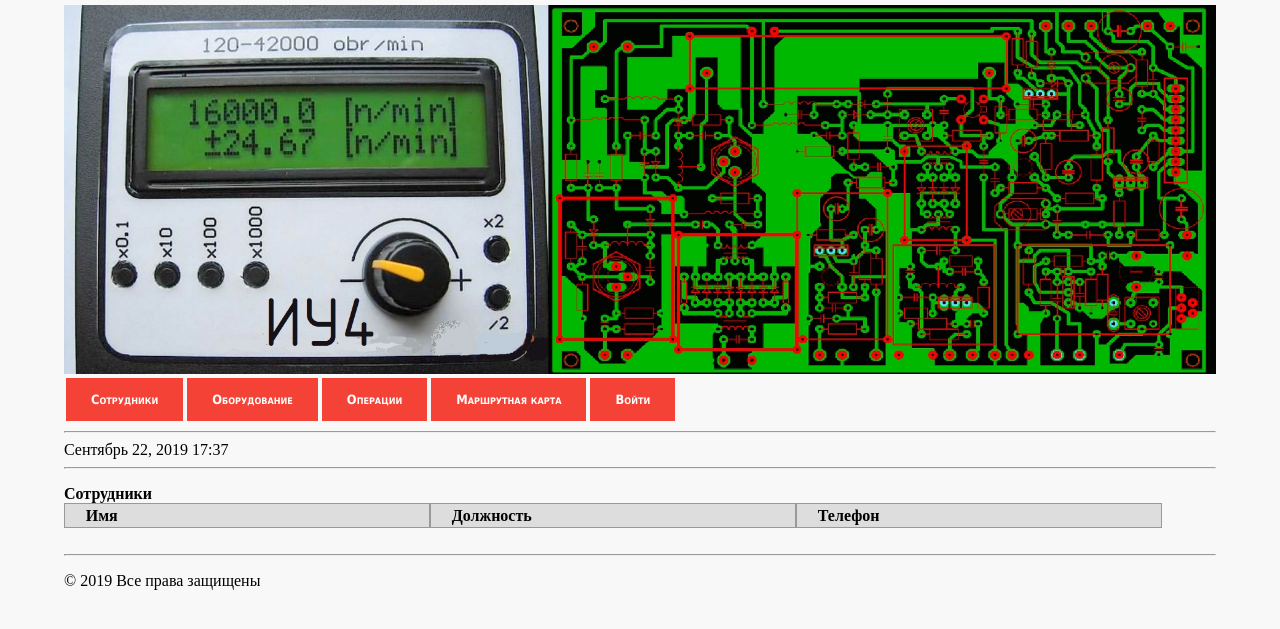
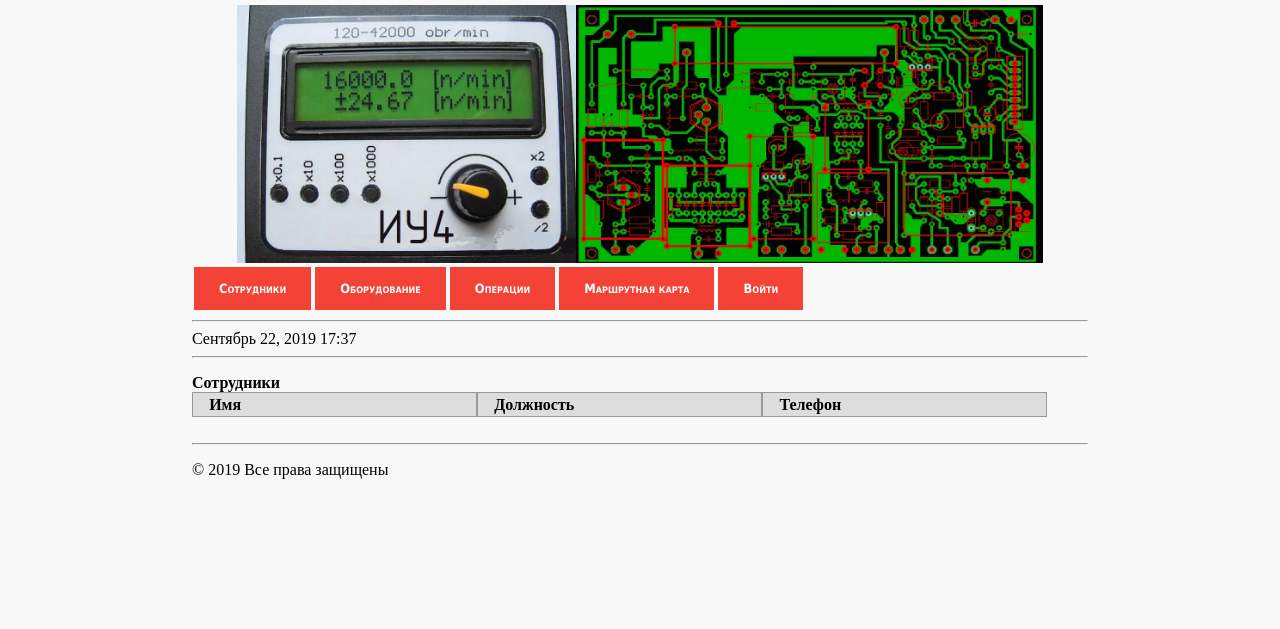
Before and after one commit to anoheroku/simpleweb, a Django app: page / in a window 1280 px wide. Shown: the top 629 px of the page. Run offline with Django 3.2, Linux system fonts and the light colour scheme; data that the repository does not hold is empty; parts of the project's set-up code (start-up, migrations or seed data) failed here and were passed over.

Commit message:
Made page a little bit thinner and image smaller

```diff
--- a/static/css/style.css
+++ b/static/css/style.css
@@ -1,7 +1,7 @@
 body {
     background-color: #f8f8f8;
     font-size: 100%;
-    width: 90%;
+    width: 70%;
     margin: 5px auto;
 }
 
@@ -51,7 +51,7 @@ img.catalog {
 }
 
 img.menu {
-    width: 100%;
+    width: 90%;
     margin-left: auto;
     margin-right: auto;
     display: block;
```
